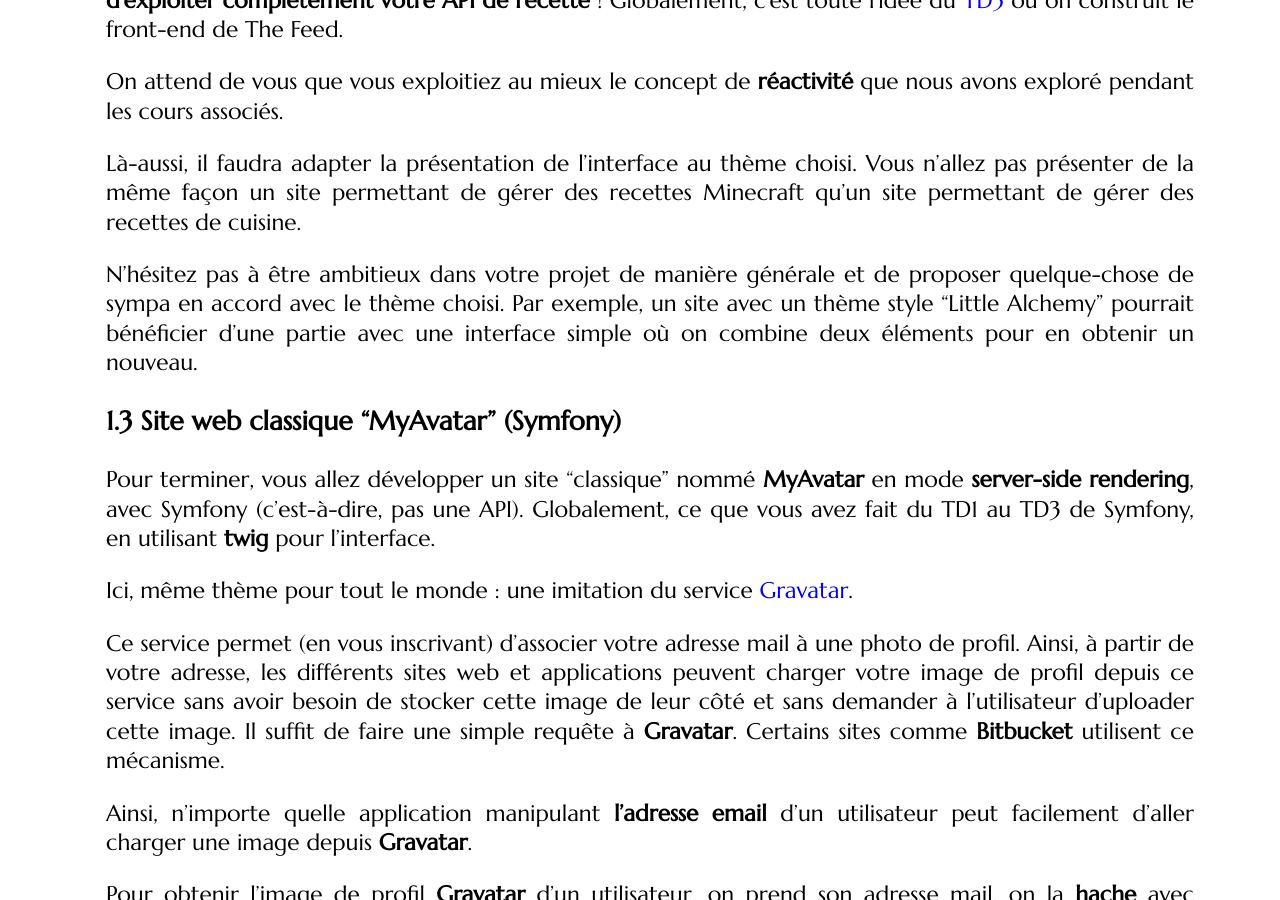
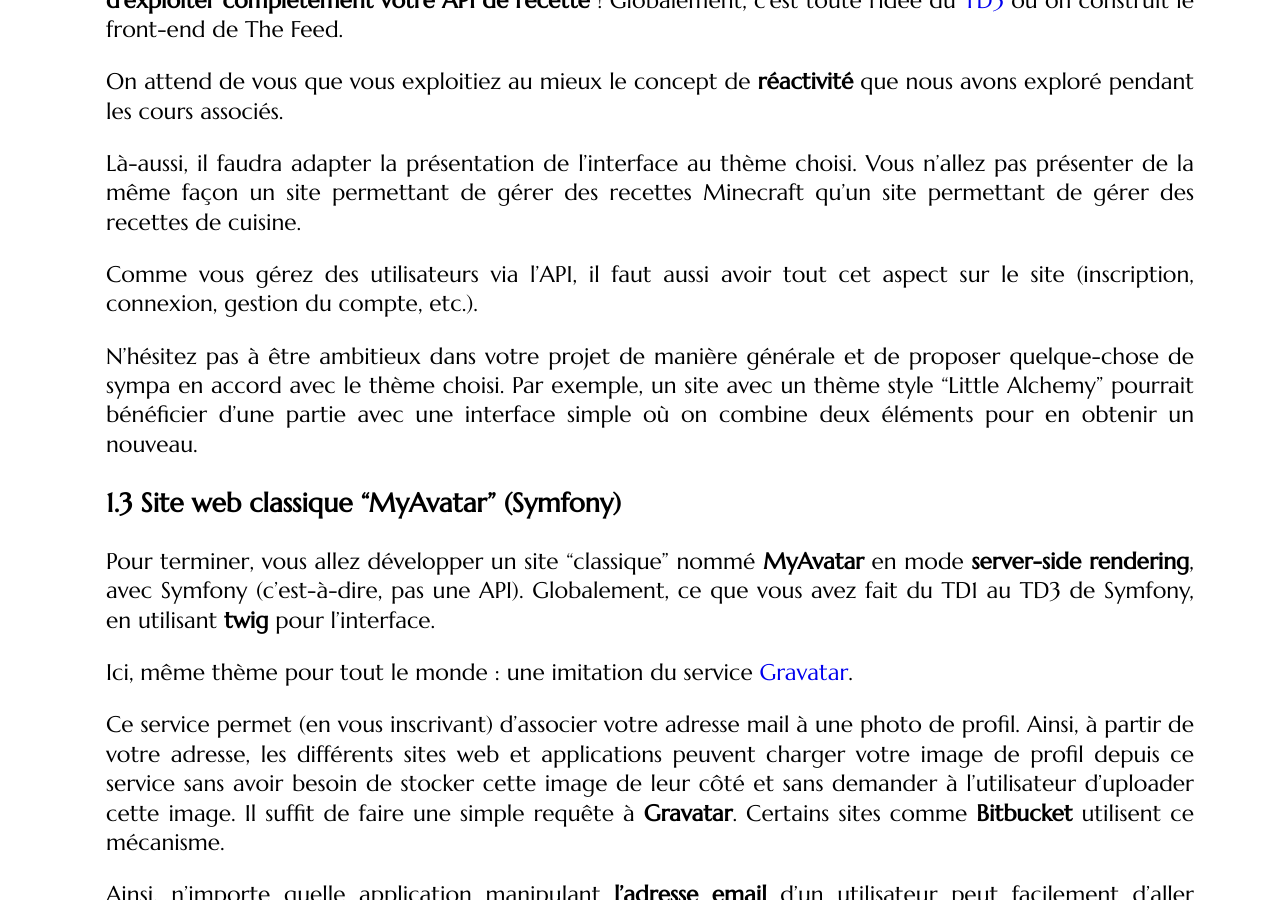
Before and after one commit to mgasquet/R5.A.05-ProgrammationAvancee-Web, a Jekyll site: the page built from tutorials/projet.md, in a window 1280 px wide and 900 px high, scrolled down 3185 px. Built offline with Jekyll 4.4.1, drawn with Linux system fonts in a browser that asks for light colours; some web fonts are replaced.

Commit message:
précisions utilisateurs partie Vue

```diff
--- a/tutorials/projet.md
+++ b/tutorials/projet.md
@@ -86,6 +86,8 @@ La seconde partie du projet consiste à développer une application front-end en
 On attend de vous que vous exploitiez au mieux le concept de **réactivité** que nous avons exploré pendant les cours associés.
 
 Là-aussi, il faudra adapter la présentation de l'interface au thème choisi. Vous n'allez pas présenter de la même façon un site permettant de gérer des recettes Minecraft qu'un site permettant de gérer des recettes de cuisine.
+
+Comme vous gérez des utilisateurs via l'API, il faut aussi avoir tout cet aspect sur le site (inscription, connexion, gestion du compte, etc.).
 
 N'hésitez pas à être ambitieux dans votre projet de manière générale et de proposer quelque-chose de sympa en accord avec le thème choisi. Par exemple, un site avec un thème style "Little Alchemy" pourrait bénéficier d'une partie avec une interface simple où on combine deux éléments pour en obtenir un nouveau.
 
```
